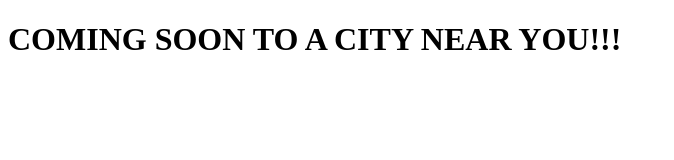
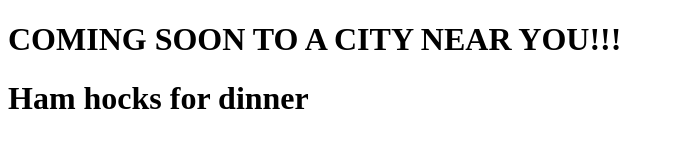
Before and after one commit to br-through/loc-ale, a plain HTML site: page index.html in a window 1280 px wide. Shown: the whole page, without its empty margins (0-674 px from the left). Drawn offline with Linux system fonts and the light colour scheme.

Commit message:
push to new branch x2

```diff
--- a/index.html
+++ b/index.html
@@ -9,6 +9,7 @@
 </head>
 <body>
     <h1>COMING SOON TO A CITY NEAR YOU!!!</h1>
+    <h1>Ham hocks for dinner</h1>
 
     <script src="assets/script.js"></script>
 </body>
```
